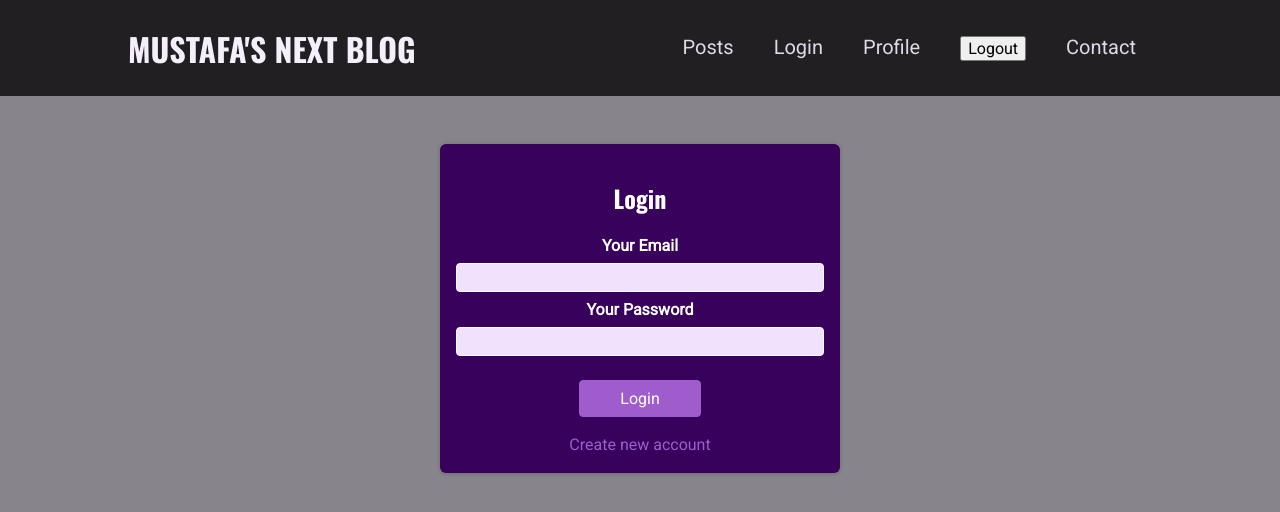
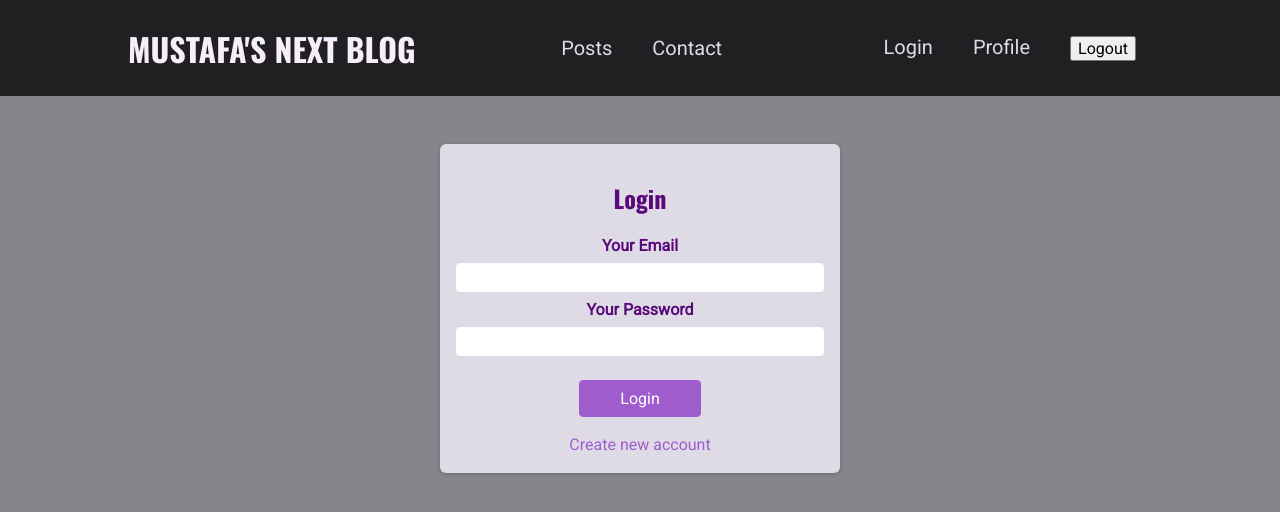
Before and after one commit to mrefil/NextJS-Personal-Blog, a Next.js app: page /auth in a window 1280 px wide. Shown: the top 512 px of the page. Built offline with nearby package versions, Linux system fonts and the light colour scheme.

Commit message:
fix header and design in login card

```diff
--- a/components/auth/auth-form.module.css
+++ b/components/auth/auth-form.module.css
@@ -3,7 +3,8 @@
     width: 95%;
     max-width: 25rem;
     border-radius: 6px;
-    background-color: #38015c;
+    background-color: var(--color-grey-100);
+    /* background-color: #38015c; */
     box-shadow: 0 1px 4px rgba(0, 0, 0, 0.2);
     padding: 1rem;
     text-align: center;
@@ -11,7 +12,7 @@
 
   .auth h1 {
     text-align: center;
-    color: white;
+    color: var(--color-primary-500);
   }
 
   .control {
@@ -20,14 +21,14 @@
 
   .control label {
     display: block;
-    color: white;
+    color: var(--color-primary-500);
     font-weight: bold;
     margin-bottom: 0.5rem;
   }
 
   .control input {
     font: inherit;
-    background-color: #f1e1fc;
+    background-color: #ffffff;
     color: #38015c;
     border-radius: 4px;
     border: 1px solid white;
--- a/components/layout/main-navigation.js
+++ b/components/layout/main-navigation.js
@@ -18,6 +18,15 @@ function MainNavigation() {
                         </Link>
                     </li>
                     <li>
+                        <Link href="/contact">
+                            Contact
+                        </Link>
+                    </li>
+                </ul>
+            </nav>
+            <nav>
+                <ul>
+                    <li>
                         <Link href='/auth'>Login</Link>
                     </li>
                     <li>
@@ -26,11 +35,6 @@ function MainNavigation() {
                     <li>
                         <button>Logout</button>
                     </li>
-                    <li>
-                        <Link href="/contact">
-                            Contact
-                        </Link>
-                    </li>
                 </ul>
             </nav>
         </header>
```
